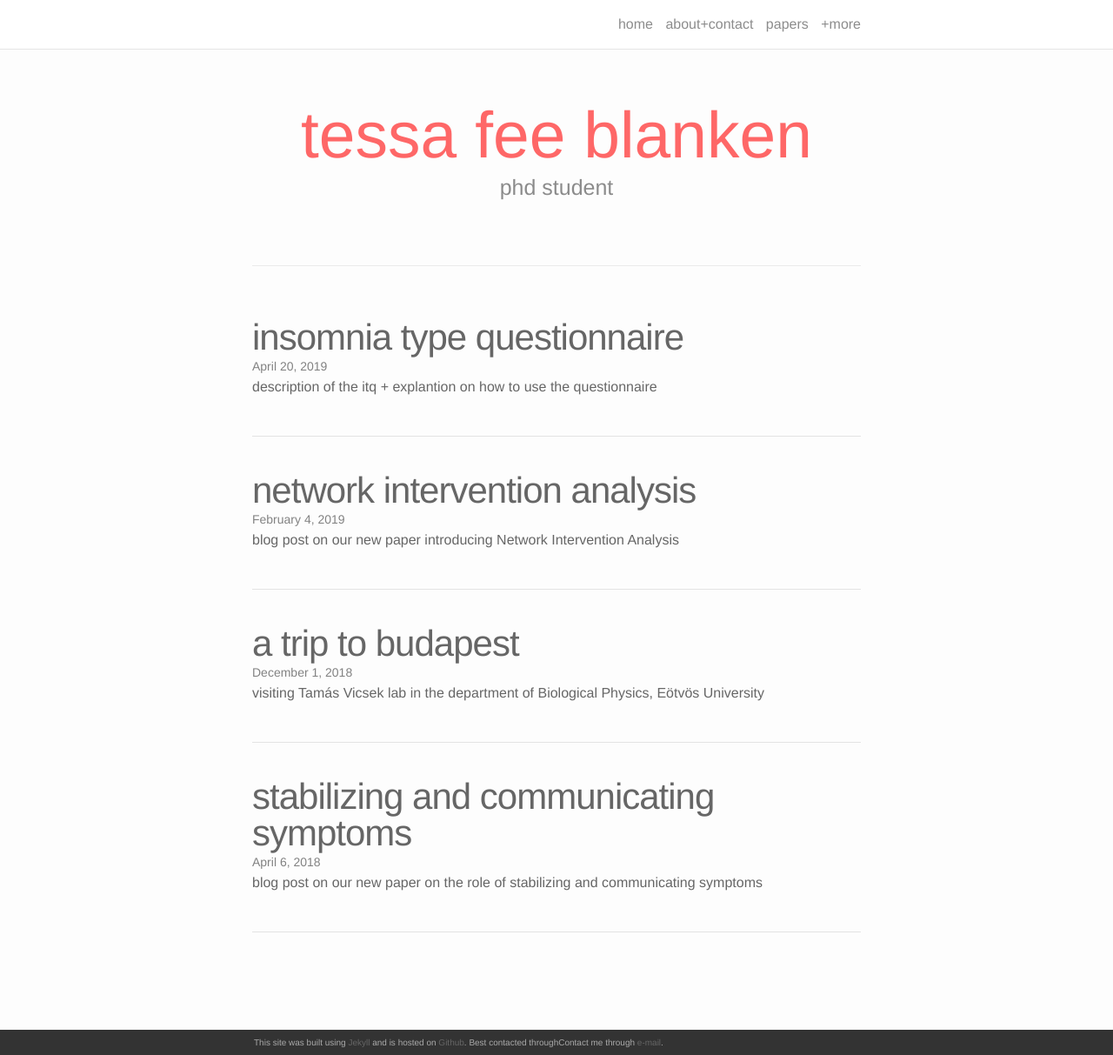
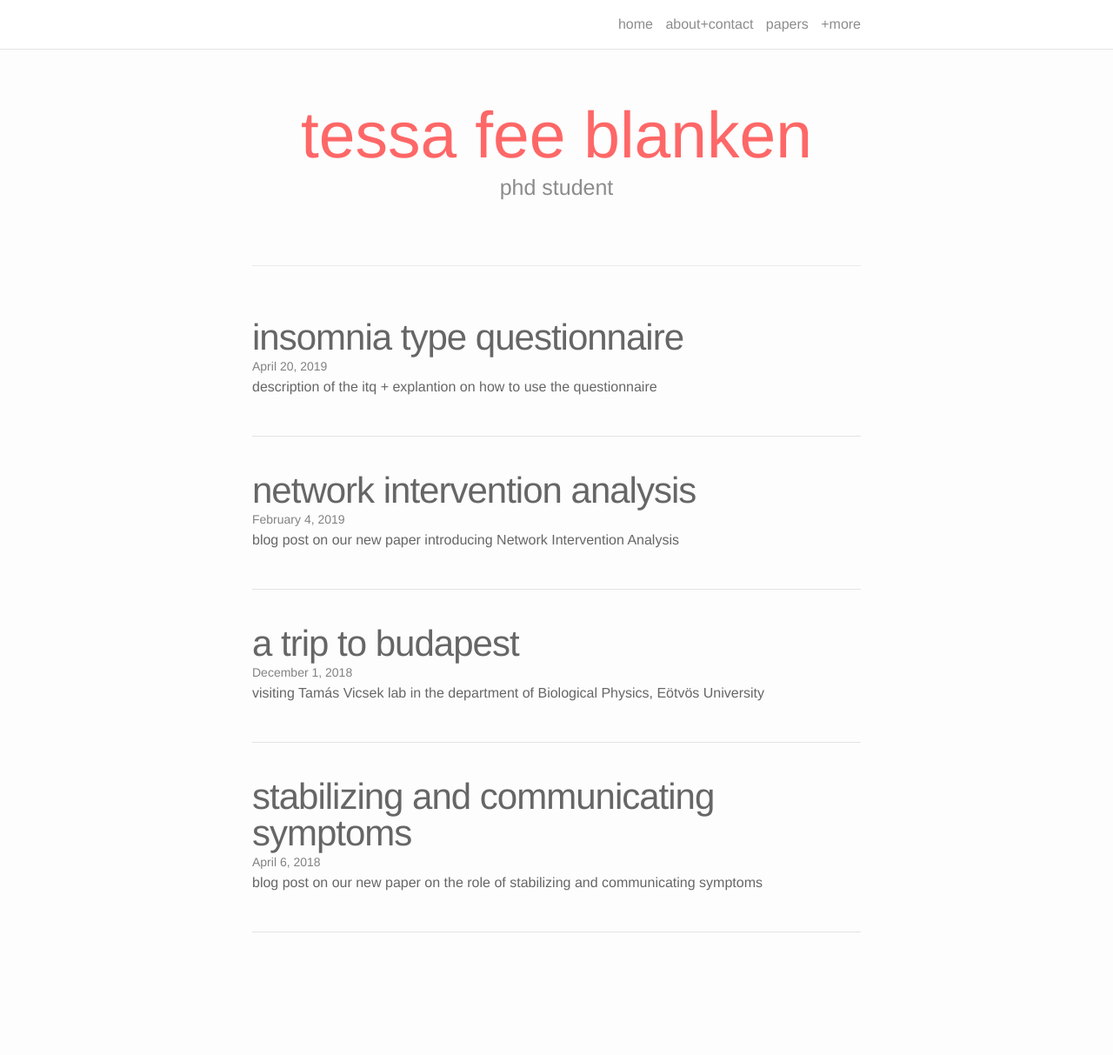
Before and after one commit to tfblanken/tfblanken.github.io, a Jekyll site: the page built from index.html, in a window 1280 px wide and 1213 px high. Shown: the whole window at 87% size. Built offline with Jekyll 4.4.1, drawn with Linux system fonts in a browser that asks for light colours; nearby versions of some CDN libraries; the list of posts is cut into pages by our own code.

Commit message:
Delete footer

```diff
--- a/_includes/footer.html
+++ b/_includes/footer.html
@@ -1,7 +1,7 @@
 <footer class="site-footer">
 
   <div class="wrapper">
-  	<p>This site was built using <a href="http://jekyllrb.com" target="_blank">Jekyll</a> and is hosted on <a href="https://github.com" target="_blank">Github</a>. Best contacted throughContact me through <a href="mailto:tessablanken@gmail.com" target="_blank">e-mail</a>.</p>
+  	<p>This site was built using <a href="http://jekyllrb.com" target="_blank">Jekyll</a> and is hosted on <a href="https://github.com" target="_blank">Github</a>. Best contacted through <a href="mailto:tessablanken@gmail.com" target="_blank">e-mail</a>.</p>
   </div>
 
 </footer>
--- a/_layouts/default.html
+++ b/_layouts/default.html
@@ -14,7 +14,6 @@
       </div>
     </div>
 
-    {% include footer.html %}
 
   </body>
 
```
